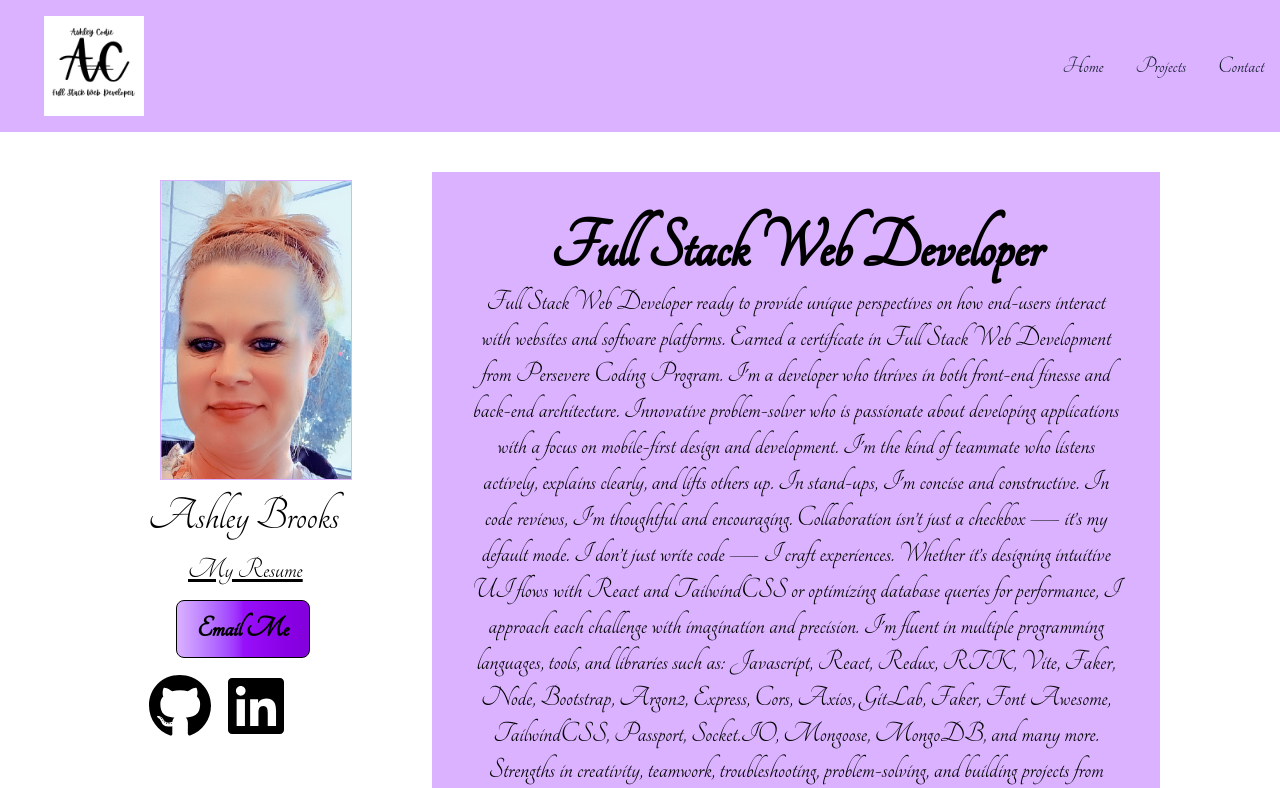
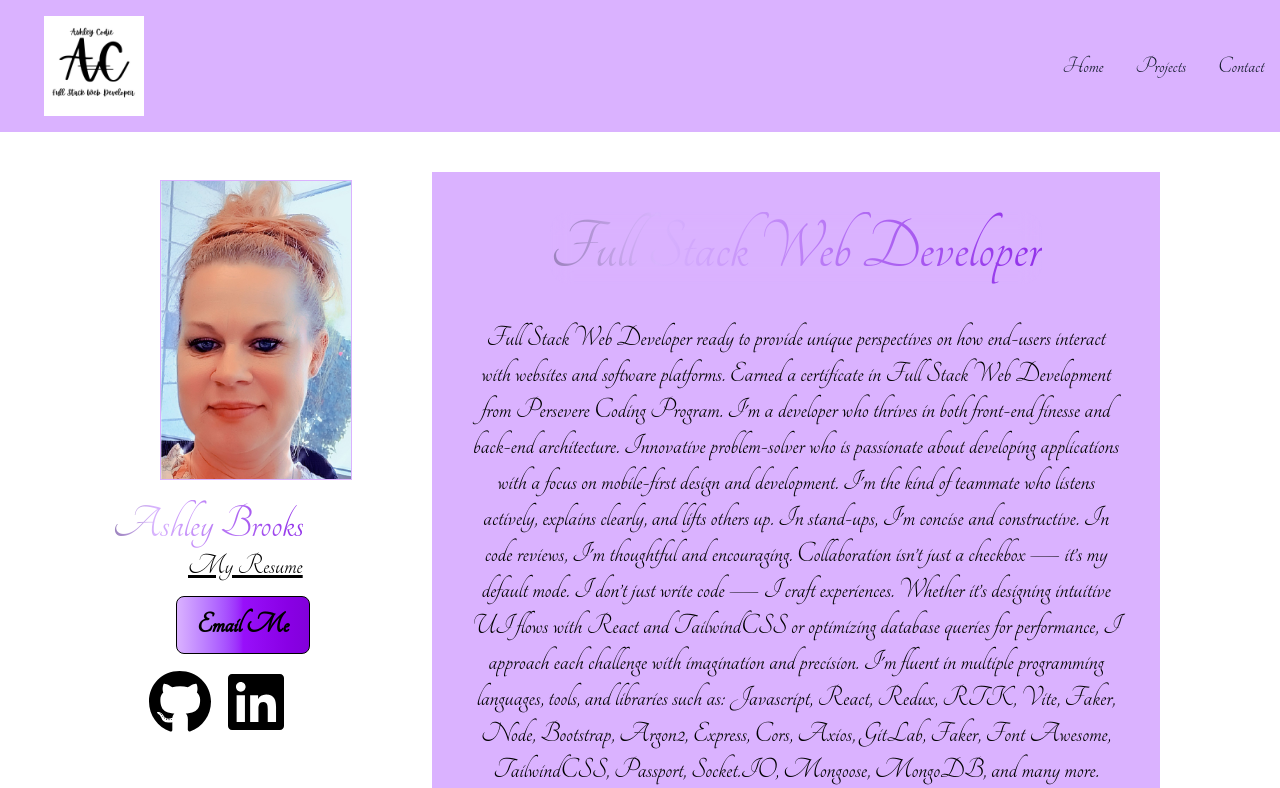
Before and after one commit to ashleyCodie/Tech-Portfolio, a React (Vite) app: page / in a window 1280 px wide. Shown: the top 788 px of the page. Built offline with nearby package versions, Linux system fonts and the light colour scheme.

Commit message:
Adds Gradient text to all of the page headers

```diff
--- a/package.json
+++ b/package.json
@@ -14,6 +14,7 @@
     "@tailwindcss/vite": "^4.1.12",
     "dotenv": "^17.2.1",
     "react": "^19.1.1",
+    "react-bits": "^1.0.5",
     "react-dom": "^19.1.1",
     "react-router": "^7.8.2",
     "react-router-dom": "^7.8.2",
--- a/src/App.css
+++ b/src/App.css
@@ -3,3 +3,75 @@
   font-size: 48px;
   /* text-shadow: 4px 4px 4px #aaa; */
 }
+
+
+/*Gradient Text*/
+.animated-gradient-text {
+    position: relative;
+    margin: 0 auto;
+    display: flex;
+    max-width: fit-content;
+    flex-direction: row;
+    align-items: center;
+    justify-content: center;
+    border-radius: 1.25rem;
+    /* 20px */
+    font-weight: 500;
+    backdrop-filter: blur(10px);
+    transition: box-shadow 0.5s ease-out;
+    overflow: hidden;
+    cursor: pointer;
+  }
+
+  .gradient-overlay {
+    position: absolute;
+    top: 0;
+    left: 0;
+    right: 0;
+    bottom: 0;
+    background-size: 300% 100%;
+    animation: gradient linear infinite;
+    border-radius: inherit;
+    z-index: 0;
+    pointer-events: none;
+  }
+
+  .gradient-overlay::before {
+    content: "";
+    position: absolute;
+    left: 0;
+    top: 0;
+    border-radius: inherit;
+    width: calc(100% - 2px);
+    height: calc(100% - 2px);
+    left: 50%;
+    top: 50%;
+    transform: translate(-50%, -50%);
+    background-color: #060606;
+    z-index: -1;
+  }
+
+  @keyframes gradient {
+    0% {
+      background-position: 0% 50%;
+    }
+
+    50% {
+      background-position: 100% 50%;
+    }
+
+    100% {
+      background-position: 0% 50%;
+    }
+  }
+
+  .text-content {
+  display: inline-block;
+  position: relative;
+  z-index: 2;
+  background-size: 300% 100%;
+  background-clip: text;
+  -webkit-background-clip: text;
+  color: transparent;
+  animation: gradient linear infinite;
+}
--- a/src/components/Footer.jsx
+++ b/src/components/Footer.jsx
@@ -7,19 +7,19 @@
         <div className="w-full mx-auto max-w-screen-xl p-4 md:flex md:items-center md:justify-between">
           <span className="text-2xl text-black sm:text-center dark:text-black">
             © 2025{" "}
-            <a href="/" className="hover:underline">
+            <a href="/" className="hover:underline hover:text-purple-500">
               AshleyCodie
             </a>
             . All Rights Reserved.
           </span>
           <ul className="flex flex-wrap items-center mt-3 text-sm font-medium text-black dark:text-black sm:mt-0">
             <li>
-              <Link to="/AboutMe" className="hover:text-blue-700 me-4 md:me-6 text-black text-2xl">
+              <Link to="/AboutMe" className="hover:text-purple-500 me-4 md:me-6 text-black text-2xl">
                 About
               </Link>
             </li>
             <li>
-              <Link to="/ContactMe" className="hover:text-blue-700 text-black text-2xl">
+              <Link to="/ContactMe" className="hover:text-purple-500 text-black text-2xl">
                 Contact
               </Link>
             </li>
--- /dev/null
+++ b/src/components/GradientText.jsx
@@ -0,0 +1,21 @@
+import "../App.css"
+
+export default function GradientText({
+  children,
+  className = "",
+  colors = ["#020617", "#d8b4fe", "#9333ea", "#6d28d9", "#020617"],
+  animationSpeed = 8, // Default animation speed in seconds
+  showBorder = false, // Default overlay visibility
+}) {
+  const gradientStyle = {
+    backgroundImage: `linear-gradient(to right, ${colors.join(", ")})`,
+    animationDuration: `${animationSpeed}s`,
+  };
+
+  return (
+    <div className={`animated-gradient-text ${className}`}>
+      {showBorder && <div className="gradient-overlay" style={gradientStyle}></div>}
+      <div className="text-content" style={gradientStyle}>{children}</div>
+    </div>
+  );
+}
--- a/src/pages/AboutMe.jsx
+++ b/src/pages/AboutMe.jsx
@@ -1,10 +1,17 @@
-import React from "react";
+import GradientText from "../components/GradientText";
 
 const AboutMe = () => {
   return (
     <div className="isolate bg-purple-300 px-6 py-24 sm:py-18 lg:px-8">
       <h1 className="text-7xl font-semibold tracking-tight text-balance text-gray-900 sm:text-7xl text-center">
-        About Me
+                     <GradientText
+                      colors={["#020617", "#d8b4fe", "#9333ea", "#6d28d9", "#020617"]}
+                      animationSpeed={3}
+                      showBorder={false}
+                      className="custom-class text-center mt-10 text-7xl font-extrabold text-center"
+                    >
+                      About Me
+                    </GradientText>
       </h1>
       <p className="text-3xl mt-10 text-center bg-purple-300 text-center">
         Hi! I'm Ashley Brooks A.K.A Ashley Codie in the Tech World. I am a
--- a/src/pages/ContactMe.jsx
+++ b/src/pages/ContactMe.jsx
@@ -1,6 +1,7 @@
 import { useRef, useState } from "react";
 import emailjs from "@emailjs/browser";
 import Button from "../components/Button";
+import GradientText from "../components/GradientText";
 
 const ContactMe = () => {
   const form = useRef();
@@ -38,7 +39,14 @@
   </div> */}
         <div className="mx-auto max-w-2xl text-center">
           <h2 className="text-7xl font-semibold tracking-tight text-balance text-gray-900 sm:text-7xl">
-            Contact Me
+                         <GradientText
+                          colors={["#020617", "#d8b4fe", "#9333ea", "#6d28d9", "#020617"]}
+                          animationSpeed={3}
+                          showBorder={false}
+                          className="custom-class text-center mt-10 text-7xl font-extrabold text-center"
+                        >
+                          Contact Me
+                        </GradientText>
           </h2>
           {/* <p className="mt-2 text-lg/8 text-gray-600">Aute magna irure deserunt veniam aliqua magna enim voluptate.</p> */}
         </div>
--- a/src/pages/Home.jsx
+++ b/src/pages/Home.jsx
@@ -1,7 +1,7 @@
 import Button from "../components/Button"
 import ashley from "../assets/images/ashley2.jpg";
 import resume from "../assets/AshleyBrooksTechResume.pdf"
-
+import GradientText from "../components/GradientText";
 const Home = () => {
   return (
     <div>
@@ -15,7 +15,16 @@
               alt="Profile Pic"
             />
           </div>
-          <div className="ml-37">Ashley Brooks</div>
+          <div className="mt-5">
+                         <GradientText
+              colors={["#020617", "#d8b4fe", "#9333ea", "#6d28d9", "#020617"]}
+              animationSpeed={3}
+              showBorder={false}
+              className="custom-class text-center mt-10 text-5xl font-extrabold text-center"
+            >
+              Ashley Brooks
+            </GradientText>
+          </div>
           <div className="ml-47 text-3xl hover:text-purple-700 underline"><a href={resume} target="_blank" rel="noopener noreferrer">
   My Resume
 </a>
@@ -46,9 +55,15 @@
         </div>
         <div className="col-span-2 text-3xl me-30 mt-10 bg-purple-300 text-center">
           <div className="m-10">
-            <span className="self-center text-7xl font-semibold whitespace-nowrap dark:text-white">
-          Full Stack Web Developer
-        </span> <br />
+              <GradientText
+              colors={["#020617", "#d8b4fe", "#9333ea", "#6d28d9", "#020617"]}
+              animationSpeed={3}
+              showBorder={false}
+              className="custom-class text-center mt-10 text-7xl font-extrabold text-center"
+            >
+              Full Stack Web Developer
+            </GradientText>
+         <br />
             Full Stack Web Developer ready to provide unique perspectives on how
             end-users interact with websites and software platforms. Earned a
             certificate in Full Stack Web Development from Persevere Coding
--- a/src/pages/Projects.jsx
+++ b/src/pages/Projects.jsx
@@ -5,6 +5,7 @@
 import sparklingclean from "../assets/images/sparklingclean.PNG"
 import chachingandbling from "../assets/images/chachingandbling.jpg"
 import fororangebyorange from "../assets/images/fororangebyorange.jpg"
+import GradientText from "../components/GradientText"
 
 
 
@@ -68,7 +69,16 @@
 ]
   return (
     <div className="bg-purple-300 px-6 py-24 sm:py-18 lg:px-8">
-    <div className="text-center text-7xl font-extrabold mb-10">Projects</div>
+    <div className="text-center text-7xl font-extrabold mb-10">
+                     <GradientText
+                      colors={["#020617", "#d8b4fe", "#9333ea", "#6d28d9", "#020617"]}
+                      animationSpeed={3}
+                      showBorder={false}
+                      className="custom-class text-center mt-10 text-7xl font-extrabold text-center"
+                    >
+                      Projects
+                    </GradientText>
+    </div>
     <div className="grid grid-cols-1 sm:grid-cols-2 lg:grid-cols-3 gap-6 p-4 ml-20">
       {cardData.map((card) => (
         <Card
```
Also changed, not shown: 1 other file (tests, documents, lock files or other folders).
